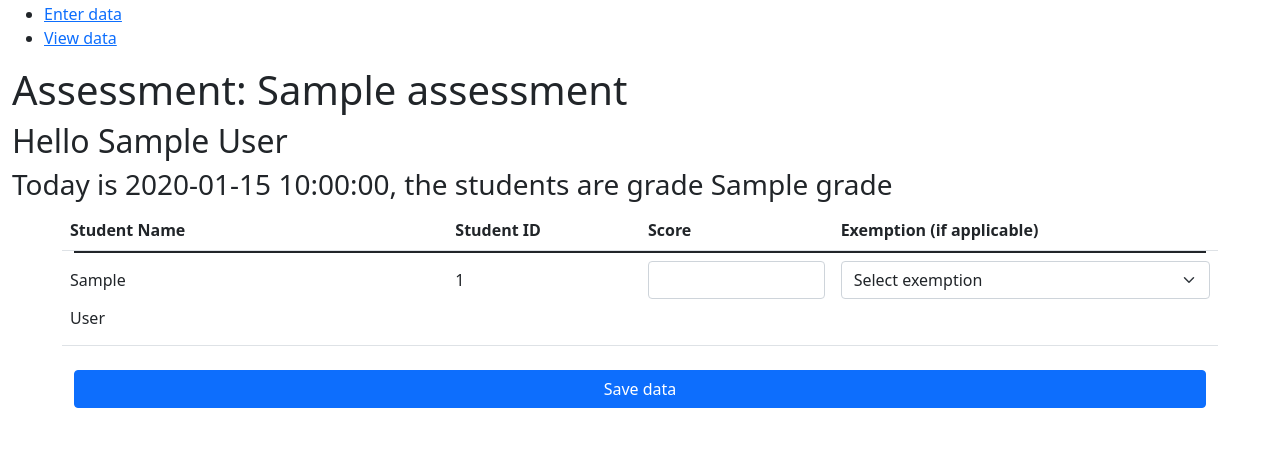
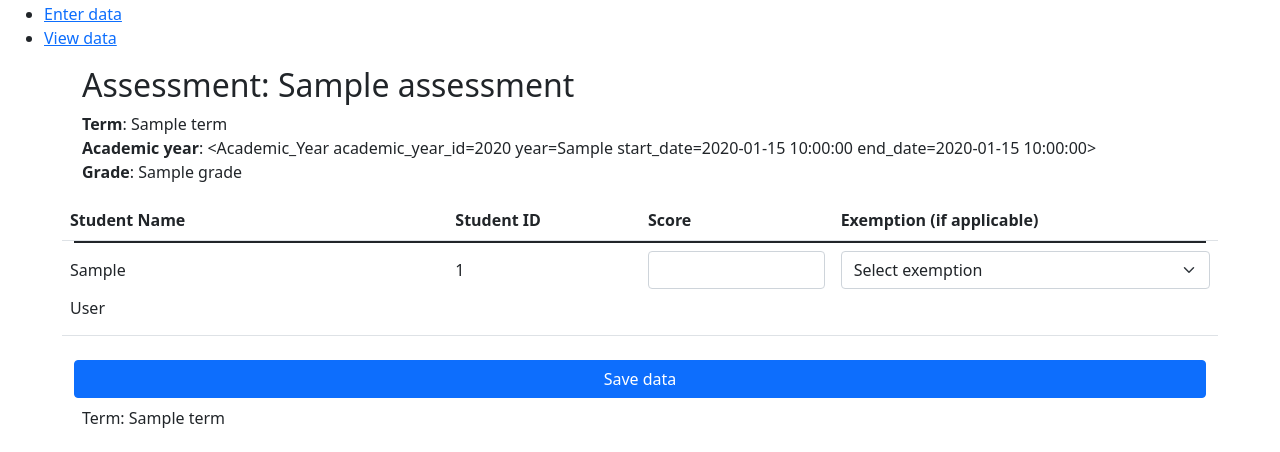
Before and after one commit to WickedWahine/assessments-project, a Flask app: template templates/assessment.html in a window 1280 px wide. Shown: the part 348-800 px from the top of the page. Run offline with Flask 2, Linux system fonts and the light colour scheme; tables that the repository leaves empty hold one stand-in row (values such as "Sample post"); the template is opened without the code that fills it: values that come from a table or form of the project are taken from there, most other values are stand-ins (such as "Sample title", 1, 10 or a date in 2020).

Commit message:
Cleaned up code to work better with Bootstrap

```diff
--- a/server.py
+++ b/server.py
@@ -97,7 +97,11 @@ def students_by_teacher():
     username = session.get("username")
     user = crud.get_user_by_username(username)
 
+    # Get Academic Year given today's data
     academic_year = crud.get_academic_year_by_date(date.today())
+    # Get Scoring Term given Assessment ID and today's date
+    scoring_term = crud.get_scoring_term_by_assessment_id_and_date(assessment_id, date.today())
+
 
     students = crud.get_student_roster_by_teacher(user.user_id, school_id, grade, academic_year.academic_year_id)
     students = [student.student for student in students]
@@ -113,6 +117,8 @@ def students_by_teacher():
                             rosters=rosters,
                             user=user,
                             student_assessments=student_assessments,
+                            academic_year=academic_year,
+                            term=scoring_term.term,
                             today=today,
                             grade=grade)
 
@@ -122,6 +128,8 @@ def record_entries(assessment_id):
 
     # Collect form data
     grade = request.form.get('grade')
+    term = request.form.get('term')
+    print("term",term)
     username = request.form.get('username')
     student_ids = request.form.getlist('student_id')
     first_names = request.form.getlist('first_name')
@@ -135,15 +143,16 @@ def record_entries(assessment_id):
     # Get Assessment by its ID
     assessment = crud.get_assessment_by_id(assessment_id)
 
-    # Get Scoring Term given Assessment ID and today's date
-    scoring_term = crud.get_scoring_term_by_assessment_id_and_date(assessment_id, date.today())
+    # Get academic year by today's date
+    academic_year = crud.get_academic_year_by_date(date.today())
+
+    # Get Scoring Term given Assessment ID, Academic Year ID, and term
+    scoring_term = crud.get_scoring_term_by_assessment_id_and_academic_year_id_and_term(assessment_id, academic_year.academic_year_id, term)
 
     # Get benchmark by Assessment ID, Grade, Term, then get score cutoff
-    benchmark = crud.get_benchmark_by_assessment_id_grade_term(assessment.assessment_id, grade, scoring_term.term)
+    benchmark = crud.get_benchmark_by_assessment_id_grade_term(assessment.assessment_id, grade, term)
+    print("benchmark",benchmark)
     cutoff = benchmark.cutoff
-
-    # Get academic year by today's date
-    academic_year = crud.get_academic_year_by_date(date.today())
 
     # Group student data within a list and add the data into the database
     entries = []
@@ -180,7 +189,7 @@ def record_entries(assessment_id):
                             user=user,
                             assessment=assessment,
                             entries=entries,
-                            term=scoring_term.term,
+                            term=term,
                             academic_year=academic_year.year,
                             grade=grade,
                             cutoff=cutoff)
--- a/templates/assessment.html
+++ b/templates/assessment.html
@@ -3,10 +3,15 @@
 
 {% block body %}
 
-  <h1>Assessment: {{assessment.name}}</h1>
-  <h2>Hello {{user.first_name}} {{user.last_name}}</h2>
-  <h3>Today is {{today}}, the students are grade {{grade}}</h3>
 <div class="container-md">
+  <h2>Assessment: {{assessment.name}}</h2>
+
+  <p>
+      <strong>Term</strong>: {{term}}<br/>
+      <strong>Academic year</strong>: {{academic_year}}<br/>
+      <strong>Grade</strong>: {{grade}}<br/>
+  </p>
+
   {% if students %}
   <form action="/assessment/{{assessment.assessment_id}}" method="POST" class="row gy-2 gx-3 align-items-center">
       <table class="table table-hover">
@@ -22,24 +27,20 @@
           {% for student in students %}
             <tr class="row">
               <td class="col-sm-4">
-                  <!-- {{student.first_name}} {{student.last_name}}
-                  <input type="hidden" name="first_name" value="{{student.first_name}}">
-                  <input type="hidden" name="last_name" value="{{student.last_name}}"> -->
-
                 <input class="form-control-plaintext fullname" type="text" value="{{student.first_name}}" name="first_name" aria-label="student first name" style="display: inline-block;
                 width: auto;" >
                 <input class="form-control-plaintext fullname" type="text" value="{{student.last_name}}" name="last_name" aria-label="student last name" style="display: inline-block;
                 width: auto;">
               </td>
               <td class="col-sm-2">
-                  <input type="text" readonly class="form-control-plaintext" value="{{student.student_id}}">
+                <input type="text" readonly class="form-control-plaintext" value="{{student.student_id}}" name="student_id" aria-label="student id">
               </td>
               <td class="col-sm-2">
                   <input type="text" name="score" class="form-control" aria-describedby="assessmentScore">
               </td>
               <td class="col-sm-4">
                 <select class="form-select" name="exemption_id" aria-label="Dropdown to select exemption">
-                    <option selected>Select exemption</option>
+                  <option value="">Select exemption</option>
                   <option value="2">Absent for entire testing window</option>
                   <option value="3">Alternate assessment per IEP</option>
                 </select>
@@ -51,9 +52,12 @@
       <button type="submit" class="btn btn-primary">Save data</button>
       <input type="hidden" name="username" value="{{user.username}}">
       <input type="hidden" name="grade" value="{{grade}}">
+      <p>Term: {{term}}</p>
+      <input type="hidden" name="term" value="{{term}}">
     </form>
   {% else %}
     <p>You do not have any students the selected grade and school this term. If you have any questions please contact "The One."</p>
   {% endif %}
 </div>
+
 {% endblock %}
```
Also changed, not shown: crud.py (+15 -0 lines). Lines whose indentation alone changed are shown as unchanged.
